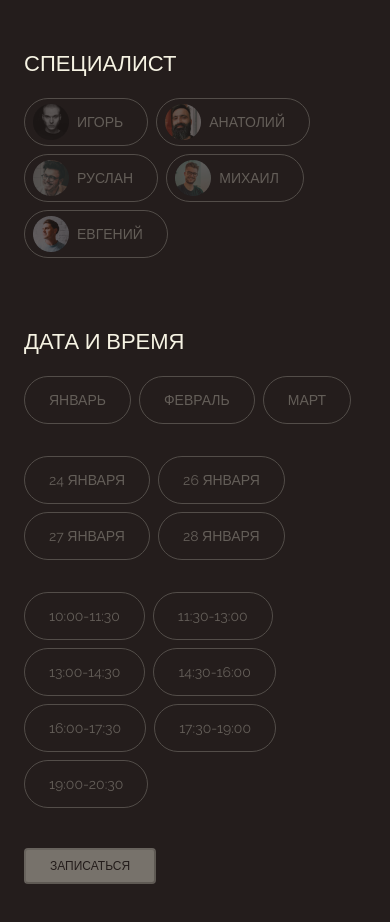
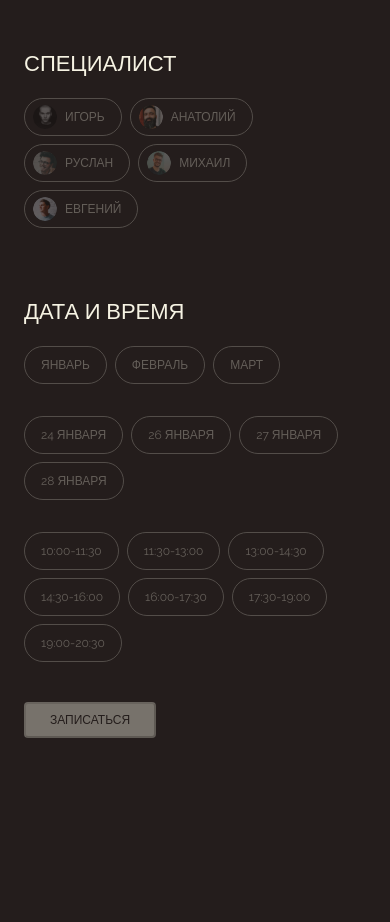
Before and after one commit to Sinamon-maker/Barbershop, a plain HTML site: page index.html in a window 390 px wide. Shown: the part 2469-3391 px from the top of the page. After the commit the page ends 3331 px from the top, so only its background shows below. Drawn offline with Linux system fonts and the light colour scheme; no server answers.

Commit message:
rounded img specialists fixed

```diff
--- a/styles/radio.css
+++ b/styles/radio.css
@@ -33,9 +33,37 @@
 }
 
 .radio__label-spec {
+  position: relative;
   padding-left: 52px;
+}
+
+.radio__label-spec::before {
+  content: "";
+  position: absolute;
+  left: 8px;
+  top: 50%;
+  transform: translateY(-50%);
+  display: block;
+  width: 36px;
+  height: 36px;
+  border-radius: 50%;
   background-image: var(--bg-image);
-  background-size: 36px;
-  background-position: 8px;
+  background-size: cover;
+  background-position: center;
   background-repeat: no-repeat;
 }
+
+@media (max-width: 768px) {
+  .radio__label {
+    padding: 12px 16px;
+    font-size: 12px;
+  }
+
+  .radio__label-spec {
+    padding-left: 40px;
+  }
+  .radio__label-spec::before {
+    width: 24px;
+    height: 24px;
+  }
+}
```
